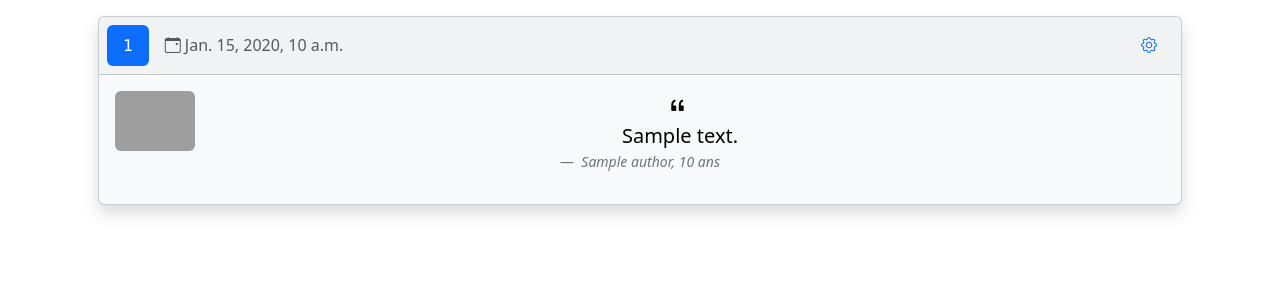
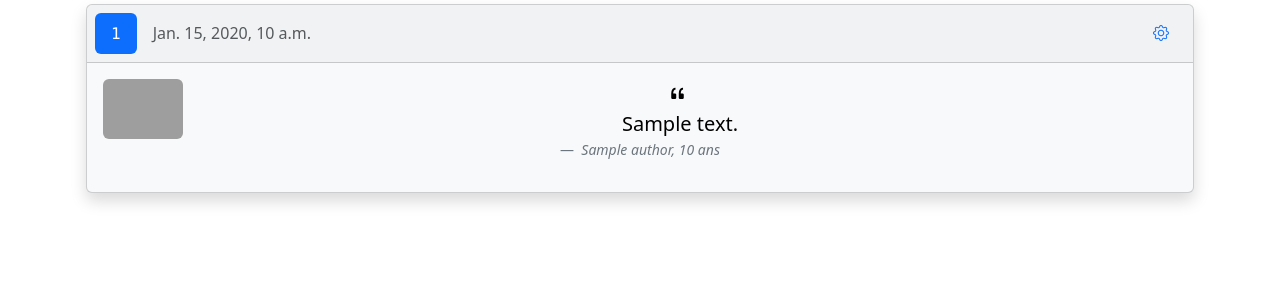
Before and after one commit to etene/fortunes, a Django app: template fortunes/app/templates/app/index.html in a window 1280 px wide. Shown: the part 56-356 px from the top of the page. Run offline with Django 5.2, Linux system fonts and the light colour scheme; the template is opened without the code that fills it: most values are stand-ins (such as "Sample title", 1, 10 or a date in 2020); some libraries are stand-ins or nearby versions; grey boxes are pictures that could not be loaded.

Commit message:
small ui fixes

```diff
--- a/fortunes/app/templates/fortune_card.html
+++ b/fortunes/app/templates/fortune_card.html
@@ -1,6 +1,6 @@
 {% load markdownify %}
 
-<div class="card shadow text-bg-light m-3">
+<div class="card shadow text-bg-light m-1">
     <div class="card-header">
         <ul class="nav nav-pills card-header-pills">
             <li class="nav-item">
@@ -13,7 +13,7 @@
             <li class="nav-item">
                 <a class="nav-link disabled" aria-disabled="true">
                     <span class="fw-light">
-                        <i class="bi bi-calendar-event"></i>&nbsp;{{ fortune.date }}
+                        {{ fortune.date }}
                     </span>
                 </a>
             </li>
```
